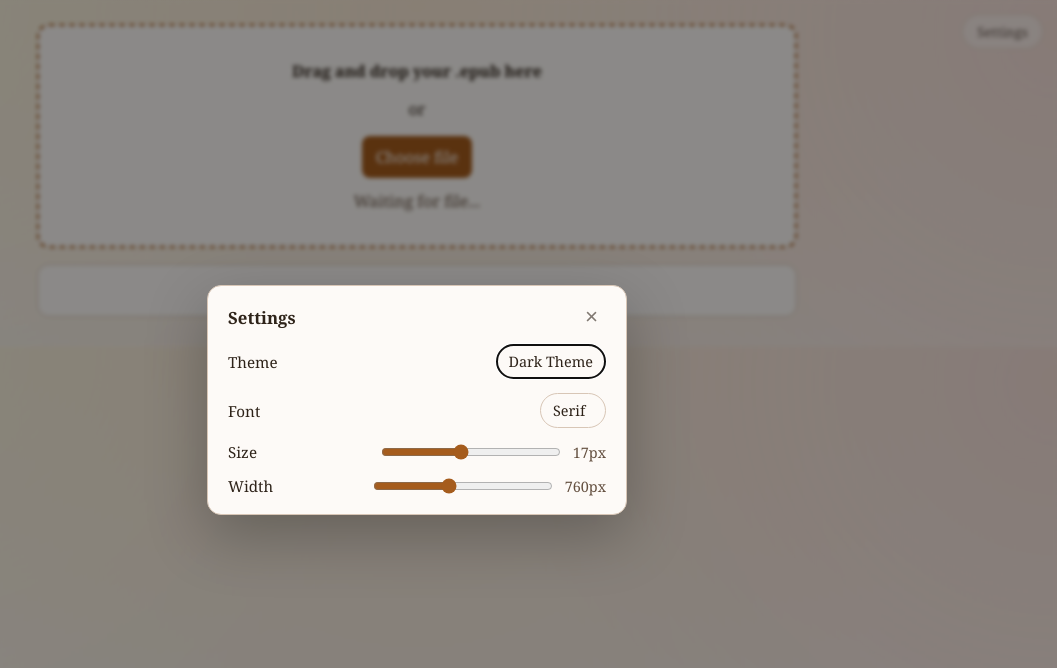
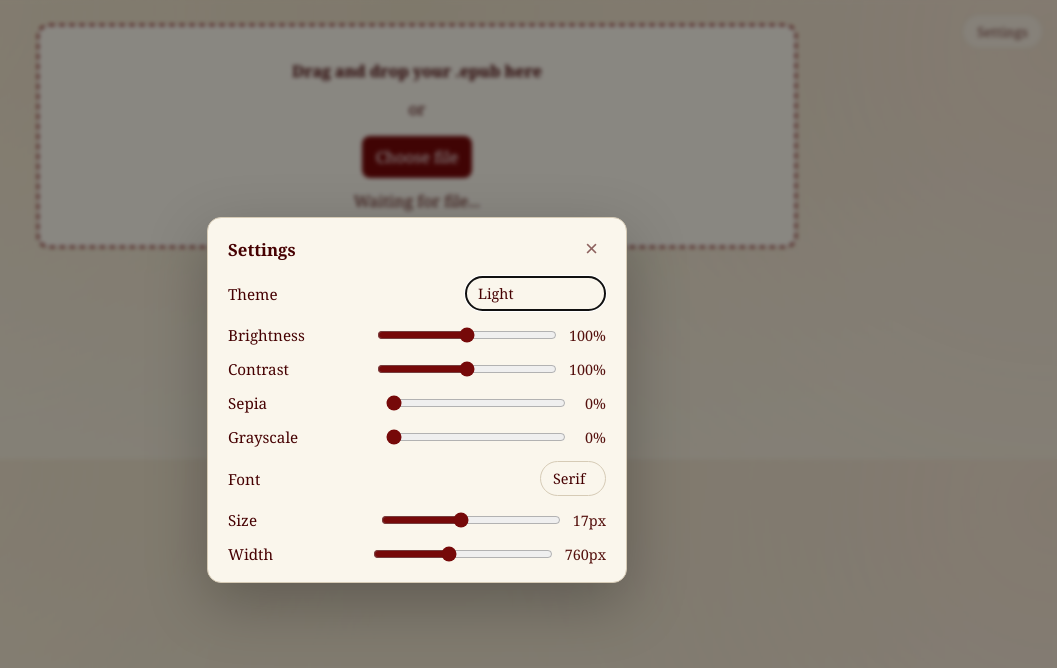
Before and after one commit to Sustromming/book-reader, a Flask app: page / in a window 1280 px wide, after a click on "Settings". Shown: the top 668 px of the page, without its empty margins (223-1280 px from the left). Run offline with Flask 3, Linux system fonts and the light colour scheme.

Commit message:
dark mode improvements

```diff
--- a/app.py
+++ b/app.py
@@ -91,7 +91,7 @@ ALLOWED_TAGS = {
     "u",
     "ul",
 }
-GLOBAL_ATTRS = {"class", "id", "lang", "role", "title", "dir"}
+GLOBAL_ATTRS = {"class", "id", "lang", "role", "title", "dir", "style"}
 TAG_ATTRS = {
     "a": {"href", "name", "target", "rel"},
     "blockquote": {"cite"},
@@ -170,6 +170,28 @@ def _is_safe_url(value: str, *, for_image: bool) -> bool:
     return True
 
 
+_SAFE_STYLE_PROPS = {"color", "background-color", "font-style", "font-weight", "text-decoration"}
+
+
+def _sanitize_style(value: str) -> str:
+    safe_parts: list[str] = []
+    for declaration in value.split(";"):
+        declaration = declaration.strip()
+        if not declaration or ":" not in declaration:
+            continue
+        prop, _, val = declaration.partition(":")
+        prop = prop.strip().lower()
+        val = val.strip()
+        if prop not in _SAFE_STYLE_PROPS:
+            continue
+        if not val:
+            continue
+        if any(ch in val for ch in (";", "expression", "url(", "javascript:", "&#")):
+            continue
+        safe_parts.append(f"{prop}: {val}")
+    return "; ".join(safe_parts)
+
+
 class _SafeHtmlParser(HTMLParser):
     def __init__(self) -> None:
         super().__init__(convert_charrefs=False)
@@ -204,6 +226,10 @@ class _SafeHtmlParser(HTMLParser):
                 continue
             if attr_name in {"href", "src"} and not _is_safe_url(attr_value, for_image=tag == "img"):
                 continue
+            if attr_name == "style":
+                attr_value = _sanitize_style(attr_value)
+                if not attr_value:
+                    continue
             escaped_value = html.escape(attr_value, quote=True)
             cleaned_attrs.append(f'{attr_name}="{escaped_value}"')
 
--- a/static/app.js
+++ b/static/app.js
@@ -3,12 +3,20 @@ const input = document.getElementById('epub-input');
 const statusEl = document.getElementById('status');
 const reader = document.getElementById('reader');
 const measureNode = document.getElementById('reader-measure');
-const themeToggle = document.getElementById('theme-toggle');
+const themeSelect = document.getElementById('theme-select');
 const fontFamilySelect = document.getElementById('font-family');
 const fontSizeInput = document.getElementById('font-size');
 const fontSizeValue = document.getElementById('font-size-value');
 const readerWidthInput = document.getElementById('reader-width');
 const readerWidthValue = document.getElementById('reader-width-value');
+const brightnessInput = document.getElementById('brightness');
+const brightnessValue = document.getElementById('brightness-value');
+const contrastInput = document.getElementById('contrast');
+const contrastValue = document.getElementById('contrast-value');
+const sepiaInput = document.getElementById('sepia');
+const sepiaValue = document.getElementById('sepia-value');
+const grayscaleInput = document.getElementById('grayscale');
+const grayscaleValue = document.getElementById('grayscale-value');
 const settingsDialog = document.getElementById('settings-dialog');
 const settingsOpenBtn = document.getElementById('settings-open');
 const newBookBtn = document.getElementById('new-book');
@@ -21,19 +29,39 @@ const THEME_KEY = 'epub_reader_theme';
 const FONT_KEY = 'epub_reader_font';
 const SIZE_KEY = 'epub_reader_size';
 const WIDTH_KEY = 'epub_reader_width';
+const BRIGHTNESS_KEY = 'epub_reader_brightness';
+const CONTRAST_KEY = 'epub_reader_contrast';
+const SEPIA_KEY = 'epub_reader_sepia';
+const GRAYSCALE_KEY = 'epub_reader_grayscale';
 const FONT_OPTIONS = new Set(['serif', 'sans', 'mono']);
+const THEME_OPTIONS = new Set([
+  'light', 'sepia', 'dark', 'black', 'nord', 'dracula',
+  'gruvbox-dark', 'catppuccin-dark', 'solarized-dark', 'system',
+]);
 const SIZE_MIN = 10;
 const SIZE_MAX = 26;
 const SIZE_DEFAULT = 17;
 const WIDTH_MIN = 520;
 const WIDTH_MAX = 1100;
 const WIDTH_DEFAULT = 760;
+const BRIGHTNESS_MIN = 50;
+const BRIGHTNESS_MAX = 150;
+const BRIGHTNESS_DEFAULT = 100;
+const CONTRAST_MIN = 50;
+const CONTRAST_MAX = 150;
+const CONTRAST_DEFAULT = 100;
+const SEPIA_MIN = 0;
+const SEPIA_MAX = 100;
+const SEPIA_DEFAULT = 0;
+const GRAYSCALE_MIN = 0;
+const GRAYSCALE_MAX = 100;
+const GRAYSCALE_DEFAULT = 0;
 const MEDIA_SELECTOR = 'img, table, figure, picture, svg, canvas, video, audio, iframe, math';
 const MOUNT_ROOT_MARGIN = '1200px 0px';
 const RECOMPUTE_CHUNK_SIZE = 2;
 
 let baseHue = 28;
-let rafLocked = false;
+
 let virtualReader = null;
 let pretextLib = null;
 let recomputeRaf = 0;
@@ -82,28 +110,21 @@ function setHue(hue) {
 }
 
 function updateAdaptiveHue() {
-  if (rafLocked) return;
-  rafLocked = true;
-  window.requestAnimationFrame(() => {
-    const maxScroll = Math.max(1, document.documentElement.scrollHeight - window.innerHeight);
-    const progress = window.scrollY / maxScroll;
-    const adaptiveHue = (baseHue + Math.floor(progress * 120)) % 360;
-    setHue(adaptiveHue);
-    rafLocked = false;
-  });
+  setHue(baseHue);
 }
 
 function setTheme(theme) {
-  const resolved = theme === 'dark' ? 'dark' : 'light';
+  const resolved = THEME_OPTIONS.has(theme) ? theme : 'light';
   document.documentElement.setAttribute('data-theme', resolved);
-  themeToggle.textContent = resolved === 'dark' ? 'Light Theme' : 'Dark Theme';
+  themeSelect.value = resolved;
   safeSetItem(THEME_KEY, resolved);
 }
 
 function initTheme() {
   const saved = localStorage.getItem(THEME_KEY);
   const prefersDark = window.matchMedia('(prefers-color-scheme: dark)').matches;
-  setTheme(saved || (prefersDark ? 'dark' : 'light'));
+  const fallback = prefersDark ? 'dark' : 'light';
+  setTheme(saved || fallback);
 }
 
 function setFontFamily(font) {
@@ -135,10 +156,52 @@ function setReaderWidth(width) {
   safeSetItem(WIDTH_KEY, String(resolved));
 }
 
+function clampInt(value, min, max, fallback) {
+  const n = Number.parseInt(String(value), 10);
+  if (!Number.isFinite(n)) return fallback;
+  return Math.min(max, Math.max(min, n));
+}
+
+function setBrightness(value) {
+  const resolved = clampInt(value, BRIGHTNESS_MIN, BRIGHTNESS_MAX, BRIGHTNESS_DEFAULT);
+  document.documentElement.style.setProperty('--reader-brightness', `${resolved}%`);
+  brightnessInput.value = String(resolved);
+  brightnessValue.textContent = `${resolved}%`;
+  safeSetItem(BRIGHTNESS_KEY, String(resolved));
+}
+
+function setContrast(value) {
+  const resolved = clampInt(value, CONTRAST_MIN, CONTRAST_MAX, CONTRAST_DEFAULT);
+  document.documentElement.style.setProperty('--reader-contrast', `${resolved}%`);
+  contrastInput.value = String(resolved);
+  contrastValue.textContent = `${resolved}%`;
+  safeSetItem(CONTRAST_KEY, String(resolved));
+}
+
+function setSepia(value) {
+  const resolved = clampInt(value, SEPIA_MIN, SEPIA_MAX, SEPIA_DEFAULT);
+  document.documentElement.style.setProperty('--reader-sepia', `${resolved}%`);
+  sepiaInput.value = String(resolved);
+  sepiaValue.textContent = `${resolved}%`;
+  safeSetItem(SEPIA_KEY, String(resolved));
+}
+
+function setGrayscale(value) {
+  const resolved = clampInt(value, GRAYSCALE_MIN, GRAYSCALE_MAX, GRAYSCALE_DEFAULT);
+  document.documentElement.style.setProperty('--reader-grayscale', `${resolved}%`);
+  grayscaleInput.value = String(resolved);
+  grayscaleValue.textContent = `${resolved}%`;
+  safeSetItem(GRAYSCALE_KEY, String(resolved));
+}
+
 function initReaderPrefs() {
   setFontFamily(localStorage.getItem(FONT_KEY) || 'serif');
   setFontSize(localStorage.getItem(SIZE_KEY) || SIZE_DEFAULT);
   setReaderWidth(localStorage.getItem(WIDTH_KEY) || WIDTH_DEFAULT);
+  setBrightness(localStorage.getItem(BRIGHTNESS_KEY) || BRIGHTNESS_DEFAULT);
+  setContrast(localStorage.getItem(CONTRAST_KEY) || CONTRAST_DEFAULT);
+  setSepia(localStorage.getItem(SEPIA_KEY) || SEPIA_DEFAULT);
+  setGrayscale(localStorage.getItem(GRAYSCALE_KEY) || GRAYSCALE_DEFAULT);
 }
 
 function setStatus(text) {
@@ -527,9 +590,8 @@ input.addEventListener('change', () => {
   uploadFile(input.files?.[0]);
 });
 
-themeToggle.addEventListener('click', () => {
-  const current = document.documentElement.getAttribute('data-theme');
-  setTheme(current === 'dark' ? 'light' : 'dark');
+themeSelect.addEventListener('change', () => {
+  setTheme(themeSelect.value);
 });
 
 fontFamilySelect.addEventListener('change', () => {
@@ -545,6 +607,22 @@ fontSizeInput.addEventListener('input', () => {
 readerWidthInput.addEventListener('input', () => {
   setReaderWidth(readerWidthInput.value);
   scheduleRecompute();
+});
+
+brightnessInput.addEventListener('input', () => {
+  setBrightness(brightnessInput.value);
+});
+
+contrastInput.addEventListener('input', () => {
+  setContrast(contrastInput.value);
+});
+
+sepiaInput.addEventListener('input', () => {
+  setSepia(sepiaInput.value);
+});
+
+grayscaleInput.addEventListener('input', () => {
+  setGrayscale(grayscaleInput.value);
 });
 
 settingsOpenBtn.addEventListener('click', () => {
@@ -568,7 +646,6 @@ settingsDialog.addEventListener('click', (evt) => {
   }
 });
 
-window.addEventListener('scroll', updateAdaptiveHue, { passive: true });
 window.addEventListener('resize', () => {
   syncMeasureWidth();
   scheduleRecompute();
--- a/static/styles.css
+++ b/static/styles.css
@@ -1,38 +1,176 @@
 :root {
   --hue: 28;
-  --bg: hsl(var(--hue) 45% 94%);
-  --panel: hsl(var(--hue) 55% 98%);
-  --ink: hsl(var(--hue) 30% 14%);
-  --accent: hsl(var(--hue) 70% 38%);
-  --line: hsl(var(--hue) 30% 78%);
-  --status: hsl(var(--hue) 22% 32%);
-  --drop-active: hsl(var(--hue) 90% 94%);
-  --glow-a: hsl(calc(var(--hue) + 30) 95% 85% / 0.2);
-  --glow-b: hsl(calc(var(--hue) - 20) 82% 75% / 0.18);
-  --bg-top: hsl(calc(var(--hue) + 5) 68% 90%);
+  --bg: #f1ead9;
+  --panel: #faf6ec;
+  --ink: oklch(25% 0.10 var(--hue));
+  --accent: oklch(36% 0.14 var(--hue));
+  --line: #d6cbb6;
+  --status: oklch(30% 0.10 var(--hue));
+  --drop-active: #ece2cc;
+  --glow-a: hsl(35 60% 75% / 0.18);
+  --glow-b: hsl(20 55% 65% / 0.14);
+  --bg-top: #e8dcc4;
   --font-serif: Georgia, "Times New Roman", serif;
   --font-sans: system-ui, -apple-system, "Segoe UI", Roboto, sans-serif;
   --font-mono: ui-monospace, "SF Mono", Consolas, "Liberation Mono", monospace;
   --reader-font-family: var(--font-serif);
   --reader-font-size: clamp(17px, 1.4vw, 20px);
   --reader-max-width: 760px;
+  --reader-brightness: 100%;
+  --reader-contrast: 100%;
+  --reader-sepia: 0%;
+  --reader-grayscale: 0%;
 }
 
 :root[data-font="serif"] { --reader-font-family: var(--font-serif); }
 :root[data-font="sans"]  { --reader-font-family: var(--font-sans); }
 :root[data-font="mono"]  { --reader-font-family: var(--font-mono); }
 
+:root[data-theme="light"] {
+  --bg: #f1ead9;
+  --panel: #faf6ec;
+  --ink: oklch(25% 0.10 var(--hue));
+  --accent: oklch(36% 0.14 var(--hue));
+  --line: #d6cbb6;
+  --status: oklch(30% 0.10 var(--hue));
+  --drop-active: #ece2cc;
+  --glow-a: hsl(35 60% 75% / 0.18);
+  --glow-b: hsl(20 55% 65% / 0.14);
+  --bg-top: #e8dcc4;
+}
+
+:root[data-theme="sepia"] {
+  --bg: #f4ecd8;
+  --panel: #fbf5e6;
+  --ink: #5b4636;
+  --accent: oklch(40% 0.13 var(--hue));
+  --line: #d8c9a4;
+  --status: #6b5742;
+  --drop-active: #ebe0c4;
+  --glow-a: hsl(35 55% 75% / 0.16);
+  --glow-b: hsl(28 50% 65% / 0.12);
+  --bg-top: #ecdfc4;
+}
+
+:root[data-theme="black"] {
+  --bg: #000000;
+  --panel: #0a0a0a;
+  --ink: #d0d0d0;
+  --accent: oklch(75% 0.16 var(--hue));
+  --line: #1f1f1f;
+  --status: #a8a8a8;
+  --drop-active: #141414;
+  --glow-a: hsl(0 0% 15% / 0.3);
+  --glow-b: hsl(0 0% 8% / 0.25);
+  --bg-top: #050505;
+}
+
 :root[data-theme="dark"] {
-  --bg: hsl(var(--hue) 36% 10%);
-  --panel: hsl(var(--hue) 28% 14%);
-  --ink: hsl(calc(var(--hue) + 20) 35% 88%);
-  --accent: hsl(calc(var(--hue) + 52) 92% 64%);
-  --line: hsl(var(--hue) 30% 26%);
-  --status: hsl(var(--hue) 28% 74%);
-  --drop-active: hsl(var(--hue) 40% 19%);
-  --glow-a: hsl(calc(var(--hue) + 35) 88% 32% / 0.22);
-  --glow-b: hsl(calc(var(--hue) - 15) 72% 28% / 0.2);
-  --bg-top: hsl(calc(var(--hue) + 12) 46% 18%);
+  --bg: #2b231a;
+  --panel: #382c20;
+  --ink: oklch(86% 0.10 var(--hue));
+  --accent: oklch(78% 0.18 var(--hue));
+  --line: #4a3d2c;
+  --status: oklch(78% 0.10 var(--hue));
+  --drop-active: #3a2e20;
+  --glow-a: hsl(35 45% 30% / 0.25);
+  --glow-b: hsl(20 40% 22% / 0.2);
+  --bg-top: #36291c;
+}
+
+:root[data-theme="nord"] {
+  --bg: #2e3440;
+  --panel: #3b4252;
+  --ink: #eceff4;
+  --accent: oklch(80% 0.12 220);
+  --line: #434c5e;
+  --status: #d8dee9;
+  --drop-active: #3b4252;
+  --glow-a: hsl(220 30% 25% / 0.3);
+  --glow-b: hsl(220 25% 20% / 0.25);
+  --bg-top: #353c4a;
+}
+
+:root[data-theme="dracula"] {
+  --bg: #282b36;
+  --panel: #343746;
+  --ink: #f8f8f2;
+  --accent: oklch(80% 0.18 320);
+  --line: #44475a;
+  --status: #e6e6dc;
+  --drop-active: #363846;
+  --glow-a: hsl(260 30% 25% / 0.3);
+  --glow-b: hsl(260 25% 20% / 0.25);
+  --bg-top: #2f3240;
+}
+
+:root[data-theme="gruvbox-dark"] {
+  --bg: #282828;
+  --panel: #3c3836;
+  --ink: #ebdbb2;
+  --accent: oklch(80% 0.16 80);
+  --line: #504945;
+  --status: #d5c4a1;
+  --drop-active: #3a3735;
+  --glow-a: hsl(40 25% 22% / 0.3);
+  --glow-b: hsl(40 20% 18% / 0.25);
+  --bg-top: #322e2c;
+}
+
+:root[data-theme="catppuccin-dark"] {
+  --bg: #1e1e2e;
+  --panel: #181825;
+  --ink: #cdd6f4;
+  --accent: oklch(80% 0.16 290);
+  --line: #313244;
+  --status: #bac2de;
+  --drop-active: #1a1a26;
+  --glow-a: hsl(270 30% 22% / 0.3);
+  --glow-b: hsl(270 25% 18% / 0.25);
+  --bg-top: #232334;
+}
+
+:root[data-theme="solarized-dark"] {
+  --bg: #002b36;
+  --panel: #073642;
+  --ink: #93a1a1;
+  --accent: oklch(80% 0.14 80);
+  --line: #0a4750;
+  --status: #839496;
+  --drop-active: #063038;
+  --glow-a: hsl(192 50% 15% / 0.3);
+  --glow-b: hsl(192 40% 10% / 0.25);
+  --bg-top: #032d39;
+}
+
+@media (prefers-color-scheme: dark) {
+  :root[data-theme="system"] {
+    --bg: #2b231a;
+    --panel: #382c20;
+    --ink: oklch(86% 0.10 var(--hue));
+    --accent: oklch(78% 0.18 var(--hue));
+    --line: #4a3d2c;
+    --status: oklch(78% 0.10 var(--hue));
+    --drop-active: #3a2e20;
+    --glow-a: hsl(35 45% 30% / 0.25);
+    --glow-b: hsl(20 40% 22% / 0.2);
+    --bg-top: #36291c;
+  }
+}
+
+@media (prefers-color-scheme: light) {
+  :root[data-theme="system"] {
+    --bg: #f1ead9;
+    --panel: #faf6ec;
+    --ink: oklch(25% 0.10 var(--hue));
+    --accent: oklch(36% 0.14 var(--hue));
+    --line: #d6cbb6;
+    --status: oklch(30% 0.10 var(--hue));
+    --drop-active: #ece2cc;
+    --glow-a: hsl(35 60% 75% / 0.18);
+    --glow-b: hsl(20 55% 65% / 0.14);
+    --bg-top: #e8dcc4;
+  }
 }
 
 * { box-sizing: border-box; }
@@ -257,6 +395,9 @@ body.page-dragging::after {
 }
 
 .reader {
+  position: relative;
+  max-width: var(--reader-max-width);
+  margin: 32px auto 80px;
   background: var(--panel);
   border: 1px solid var(--line);
   border-radius: 12px;
@@ -264,7 +405,20 @@ body.page-dragging::after {
   line-height: 1.7;
   font-family: var(--reader-font-family);
   font-size: var(--reader-font-size);
+  color: var(--ink);
   overflow-wrap: break-word;
+  filter: brightness(var(--reader-brightness)) contrast(var(--reader-contrast))
+          sepia(var(--reader-sepia)) grayscale(var(--reader-grayscale));
+  transition: filter 180ms ease;
+}
+
+.reader .chapter,
+.reader .chapter * {
+  color: inherit;
+}
+
+.reader .chapter a {
+  text-decoration-color: currentColor;
 }
 
 .reader-measure {
--- a/templates/index.html
+++ b/templates/index.html
@@ -25,8 +25,51 @@
       </div>
 
       <div class="setting-row">
-        <label for="theme-toggle">Theme</label>
-        <button id="theme-toggle" class="control" type="button" aria-label="Toggle theme">Dark Theme</button>
+        <label for="theme-select">Theme</label>
+        <select id="theme-select" class="control">
+          <option value="light">Light</option>
+          <option value="sepia">Sepia</option>
+          <option value="dark">Dark</option>
+          <option value="black">Black (AMOLED)</option>
+          <option value="nord">Nord</option>
+          <option value="dracula">Dracula</option>
+          <option value="gruvbox-dark">Gruvbox Dark</option>
+          <option value="catppuccin-dark">Catppuccin Dark</option>
+          <option value="solarized-dark">Solarized Dark</option>
+          <option value="system">System (auto)</option>
+        </select>
+      </div>
+
+      <div class="setting-row">
+        <label for="brightness">Brightness</label>
+        <div class="size-control">
+          <input id="brightness" type="range" min="50" max="150" step="1" />
+          <span id="brightness-value" class="size-value">100%</span>
+        </div>
+      </div>
+
+      <div class="setting-row">
+        <label for="contrast">Contrast</label>
+        <div class="size-control">
+          <input id="contrast" type="range" min="50" max="150" step="1" />
+          <span id="contrast-value" class="size-value">100%</span>
+        </div>
+      </div>
+
+      <div class="setting-row">
+        <label for="sepia">Sepia</label>
+        <div class="size-control">
+          <input id="sepia" type="range" min="0" max="100" step="1" />
+          <span id="sepia-value" class="size-value">0%</span>
+        </div>
+      </div>
+
+      <div class="setting-row">
+        <label for="grayscale">Grayscale</label>
+        <div class="size-control">
+          <input id="grayscale" type="range" min="0" max="100" step="1" />
+          <span id="grayscale-value" class="size-value">0%</span>
+        </div>
       </div>
 
       <div class="setting-row">
```
Also changed, not shown: tests/test_app.py (+21 -0 lines).
